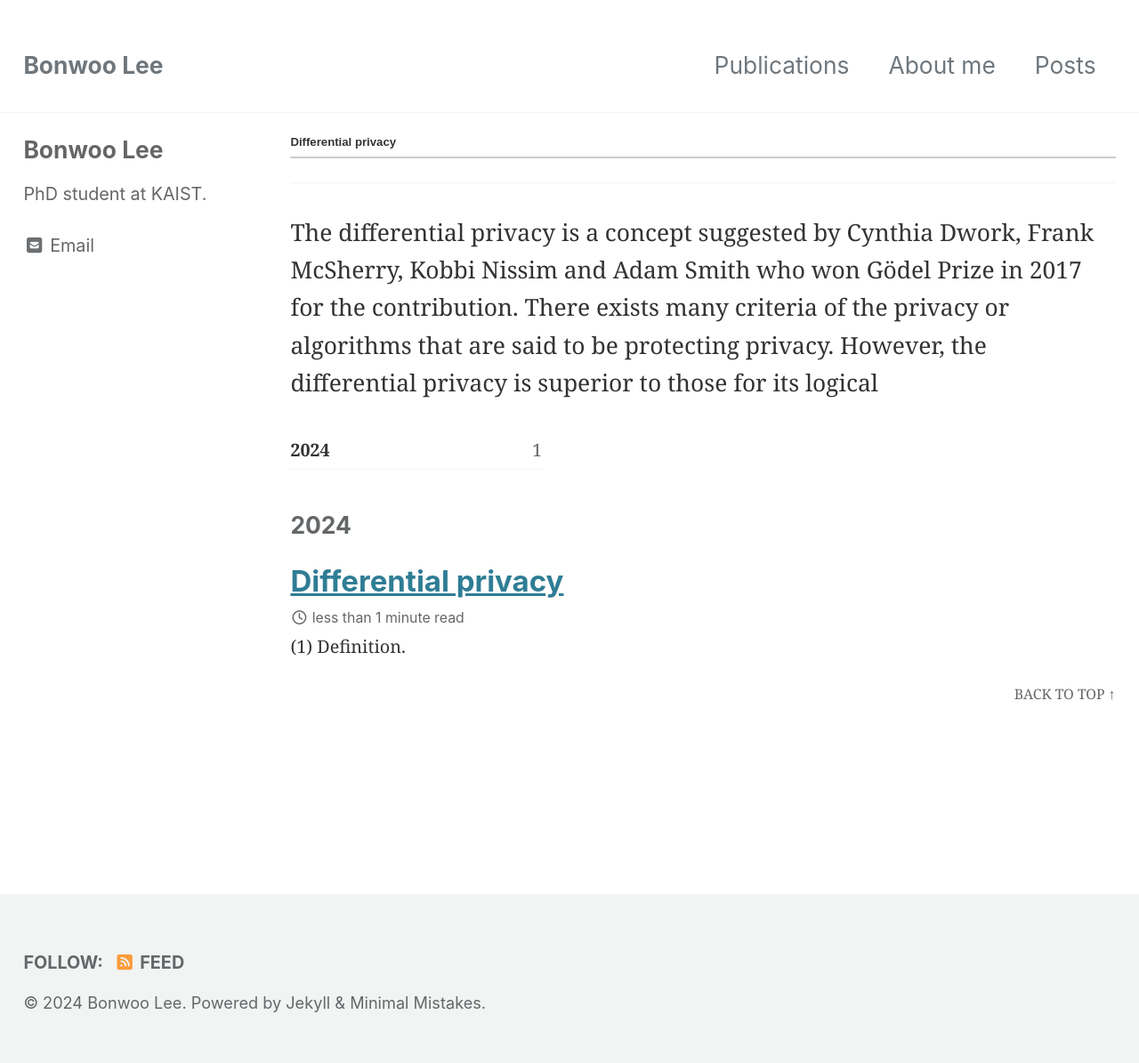
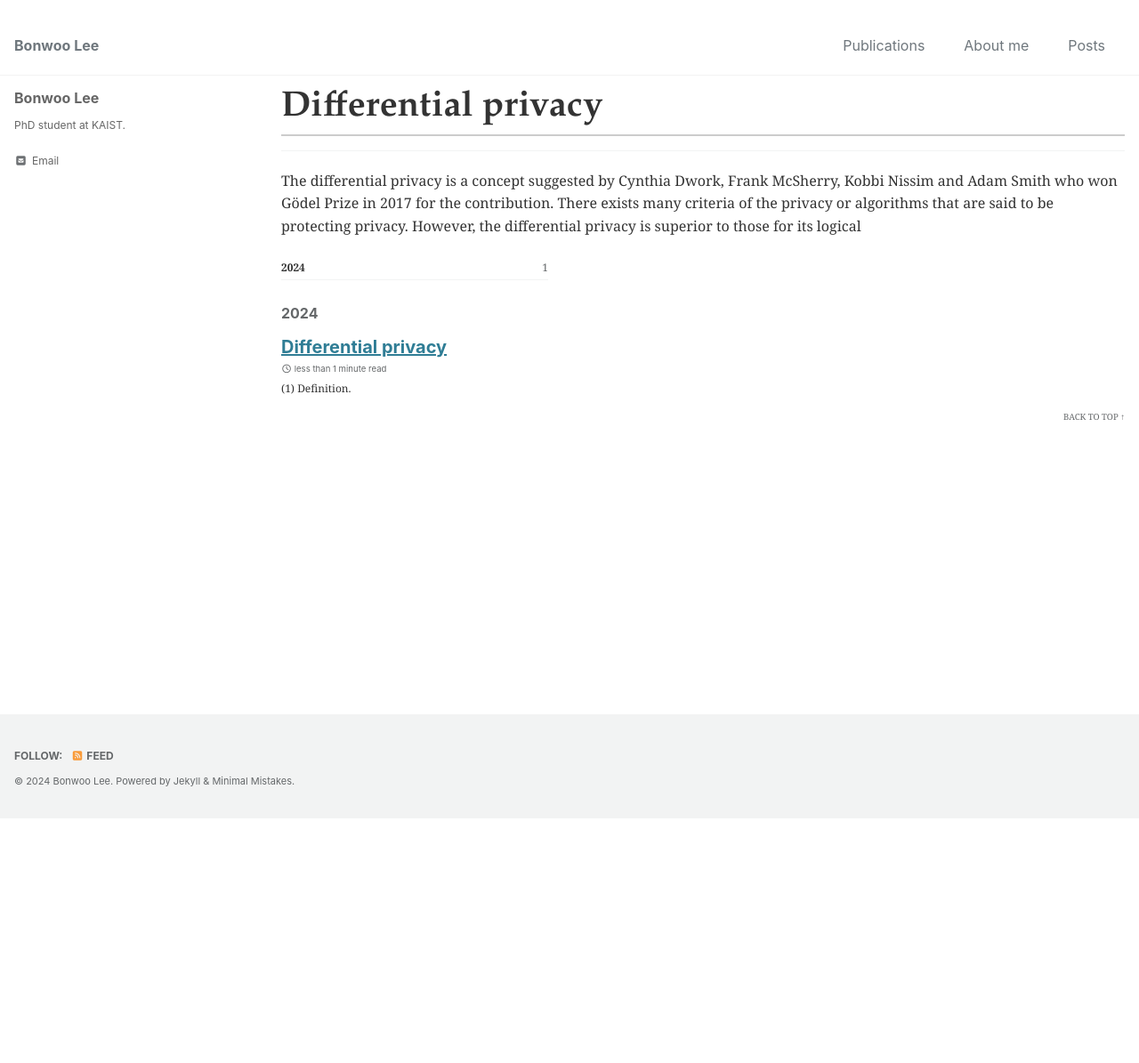
Before and after one commit to righthim/righthim.github.io, a Jekyll site: the page built from _posts/2024-12-29-Differential privacy (definition).md, in a window 1280 px wide. Shown: the whole page at 89% size. Built offline with Jekyll 4.4.1, drawn with Linux system fonts in a browser that asks for light colours; cached includes are drawn as plain includes; after the commit the page ends 920 px from its top, so only the background shows below that.

Commit message:
Update post custom.css

```diff
--- a/assets/css/post custom.css
+++ b/assets/css/post custom.css
@@ -6,9 +6,9 @@
 
 /* Post title styling */
 .page__title {
-  font-family: 'Arial', sans-serif;  /* Change the font of the title (can be customized) */
+  font-family: 'Garamond', serif;  /* Change the font of the title (can be customized) */
   font-weight: bold;  /* Make the title bold */
-  font-size: 0.5em;   /* Increase the font size */
+  font-size: 2.5em;   /* Increase the font size */
   color: #333;        /* Title color */
   margin-bottom: 10px; /* Space below the title */
   border-bottom: 2px solid #ccc;  /* Horizontal line below the title */
@@ -18,7 +18,7 @@
 /* Body content font styling */
 body {
   font-family: 'Georgia', serif;  /* Change the font of the body (can be customized) */
-  font-size: 1.2em; /* Increase the font size for better readability */
+  font-size: 16px; /* Increase the font size for better readability */
   line-height: 1.6;  /* Line height for readability */
   color: #333;       /* Text color */
   margin-top: 20px;
```
